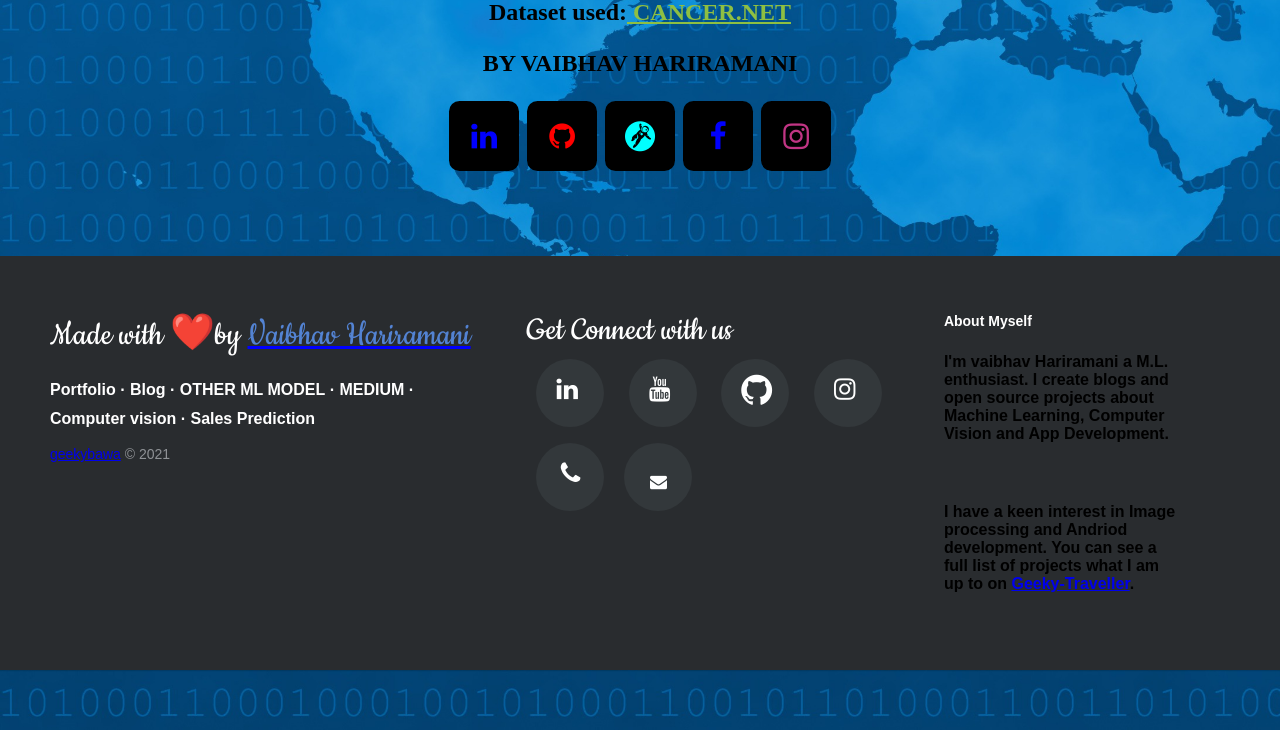
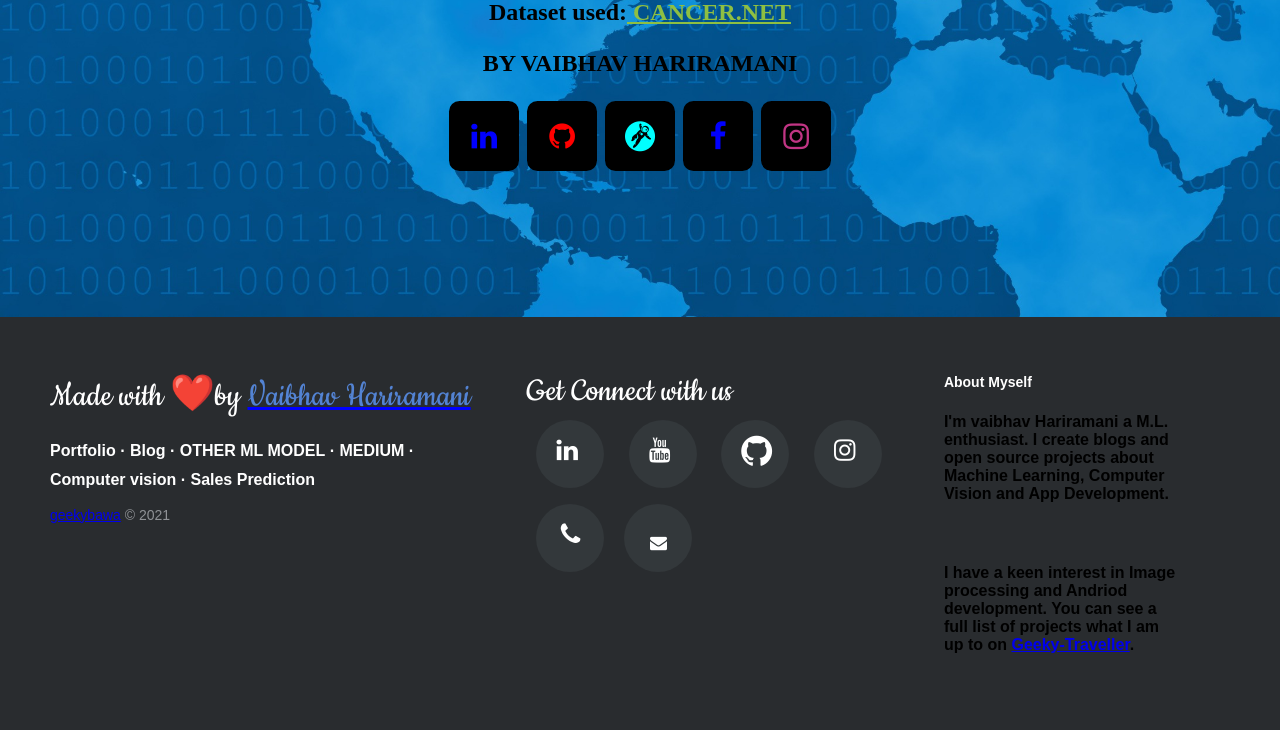
Before and after one commit to vaibhavhariramani/Breast_Cancer_Detection_ML-with-Web-End-Deployment, a Flask app: page / in a window 1280 px wide. Shown: the part 426-1156 px from the top of the page. Run offline with Flask 2, Linux system fonts and the light colour scheme; parts of the project's set-up code (start-up, migrations or seed data) failed here and were passed over; some libraries are stand-ins or nearby versions.

Commit message:
Update style.css

```diff
--- a/static/css/style.css
+++ b/static/css/style.css
@@ -13,7 +13,7 @@
 }
 footer{
 	position: fixed;
-	bottom: 5;
+	bottom: 0;
 }
 .footer-distributed{
 	background-color: #292c2f;
```
